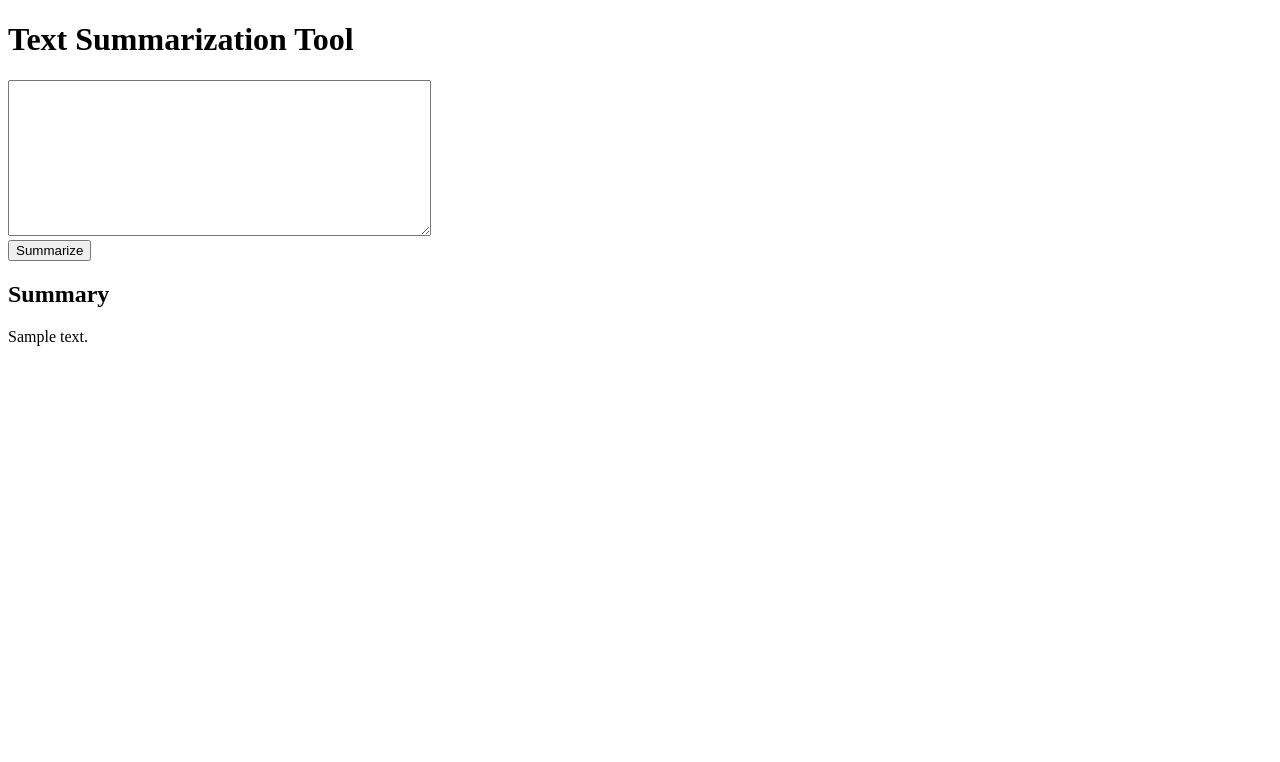
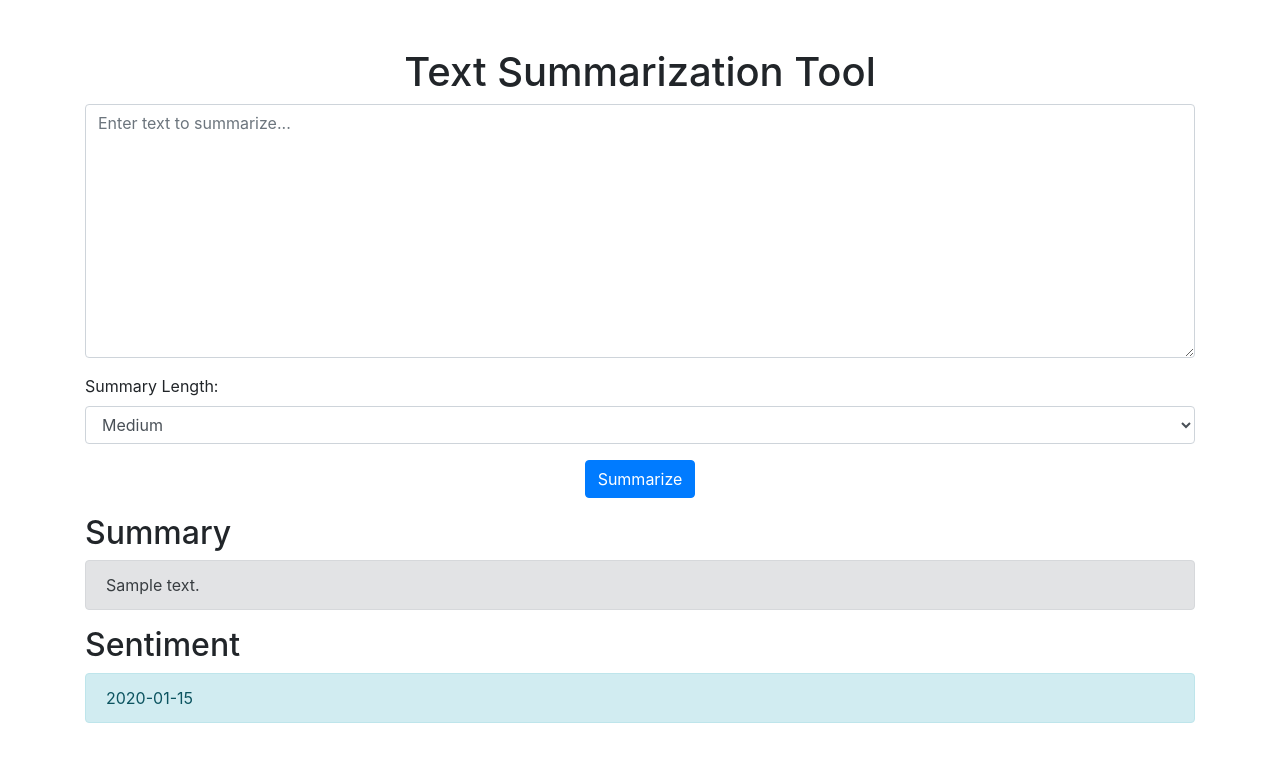
Before and after one commit to HaileyTQuach/text-summarizer, a Flask app: template templates/index.html in a window 1280 px wide. Shown: the top 762 px of the page. Run offline with Flask 3, Linux system fonts and the light colour scheme; the template is opened without the code that fills it: most values are stand-ins (such as "Sample title", 1, 10 or a date in 2020); some libraries are stand-ins or nearby versions.

Commit message:
Enhaced UI, added options for summary length and sentiment analysis

```diff
--- a/app.py
+++ b/app.py
@@ -1,8 +1,13 @@
 from flask import Flask, request, render_template
 import cohere
+from dotenv import load_dotenv
+import os
+
+load_dotenv()
 
 app = Flask(__name__)
-co = cohere.Client('Xs7YUlr15i62ot0hhMRvQ2ceBLQFuh6vc6dmnD3p')  # Replace with your actual API key
+api_key = os.getenv('COHERE_API_KEY')
+co = cohere.Client(api_key)
 
 @app.route('/')
 def home():
@@ -11,13 +16,42 @@ def home():
 @app.route('/summarize', methods=['POST'])
 def summarize():
     text = request.form['text']
+    length = request.form['length']
     response = co.summarize(
         text=text,
         model='summarize-xlarge',
-        length='medium'
+        length=length
     )
     summary = response.summary
-    return render_template('index.html', summary=summary)
+
+    # Sentiment analysis
+    sentiment_response = co.classify(
+        model='large',
+        inputs=[summary],
+        examples=[
+    cohere.ClassifyExample(text="The order came 5 days early", label="positive"),
+    cohere.ClassifyExample(text="The order came 5 days early", label="positive"),
+    cohere.ClassifyExample(text="The order came 5 days early", label="positive"),
+    cohere.ClassifyExample(text="The item exceeded my expectations", label="positive"),
+    cohere.ClassifyExample(text="I ordered more for my friends", label="positive"),
+    cohere.ClassifyExample(text="I would buy this again", label="positive"),
+    cohere.ClassifyExample(text="I would recommend this to others", label="positive"),
+    cohere.ClassifyExample(text="The package was damaged", label="negative"),
+    cohere.ClassifyExample(text="The order is 5 days late", label="negative"),
+    cohere.ClassifyExample(text="The order was incorrect", label="negative"),
+    cohere.ClassifyExample(text="I want to return my item", label="negative"),
+    cohere.ClassifyExample(text="The item\'s material feels low quality", label="negative"),
+    cohere.ClassifyExample(text="The product was okay", label="neutral"),
+    cohere.ClassifyExample(text="I received five items in total", label="neutral"),
+    cohere.ClassifyExample(text="I bought it from the website", label="neutral"),
+    cohere.ClassifyExample(text="I used the product this morning", label="neutral"),
+    cohere.ClassifyExample(text="The product arrived yesterday", label="neutral"),
+]
+
+    )
+    sentiment = sentiment_response.classifications[0].prediction
+
+    return render_template('index.html', summary=summary, sentiment=sentiment)
 
 if __name__ == '__main__':
     app.run(debug=True)
--- a/templates/index.html
+++ b/templates/index.html
@@ -5,18 +5,36 @@
     <meta charset="UTF-8">
     <meta name="viewport" content="width=device-width, initial-scale=1.0">
     <title>Text Summarization Tool</title>
+    <link href="https://stackpath.bootstrapcdn.com/bootstrap/4.5.2/css/bootstrap.min.css" rel="stylesheet">
 </head>
 
 <body>
-    <h1>Text Summarization Tool</h1>
-    <form action="/summarize" method="post">
-        <textarea name="text" rows="10" cols="50"></textarea><br>
-        <input type="submit" value="Summarize">
-    </form>
-    {% if summary %}
-    <h2>Summary</h2>
-    <p>{{ summary }}</p>
-    {% endif %}
+    <div class="container mt-5">
+        <h1 class="text-center">Text Summarization Tool</h1>
+        <form action="/summarize" method="post">
+            <div class="form-group">
+                <textarea name="text" class="form-control" rows="10"
+                    placeholder="Enter text to summarize..."></textarea>
+            </div>
+            <div class="form-group">
+                <label for="length">Summary Length:</label>
+                <select name="length" class="form-control" id="length">
+                    <option value="short">Short</option>
+                    <option value="medium" selected>Medium</option>
+                    <option value="long">Long</option>
+                </select>
+            </div>
+            <div class="form-group text-center">
+                <input type="submit" class="btn btn-primary" value="Summarize">
+            </div>
+        </form>
+        {% if summary %}
+        <h2>Summary</h2>
+        <div class="alert alert-secondary">{{ summary }}</div>
+        <h2>Sentiment</h2>
+        <div class="alert alert-info">{{ sentiment }}</div>
+        {% endif %}
+    </div>
 </body>
 
 </html>
```
Also changed, not shown: 2 other files.
